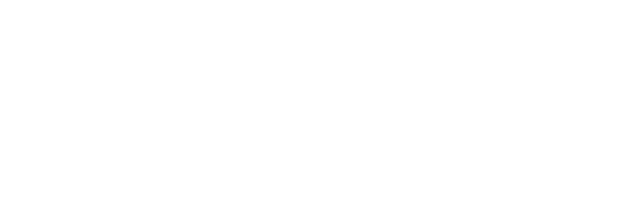
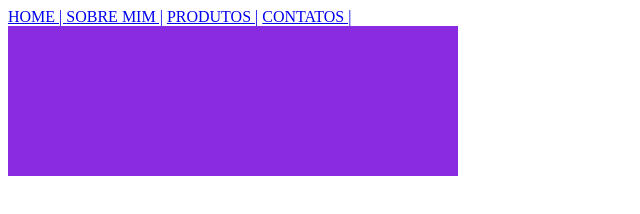
Before and after one commit to MateusNavarroNunes/PROJETO-JOAO-QUEIJO, a plain HTML site: page HTML/sobre.html in a window 1280 px wide. Shown: the whole page, without its empty margins (0-640 px from the left). Drawn offline with Linux system fonts and the light colour scheme.

Commit message:
estrutura da home

```diff
--- a/HTML/sobre.html
+++ b/HTML/sobre.html
@@ -2,9 +2,30 @@
 <html lang="pt-br">
 <head>
     <meta charset="UTF-8">
-    <title>Document</title>
+    <title>SOBRE</title>
 </head>
 <body>
+    <header>
+        <nav>
+            <a href="./index.html">HOME |</href>
+            <a href="#">SOBRE MIM |</a>
+            <a href="#">PRODUTOS |</a>
+            <a href="#">CONTATOS |</a>
+        </nav>
+    </header>
 
+    <mein>
+        <section>
+            <div id="sub-title" style="width: 450px; height: 150px; background-color: blueviolet;">
+
+
+
+            </div>
+
+            <br/>
+
+            <div id="txt" style=""
+        </section>
+    </mein>
 </body>
 </html>
```
Also changed, not shown: HTML/index.html (deleted, +0 -10 lines), index.html (added, +53 -0 lines), 1 other file.
